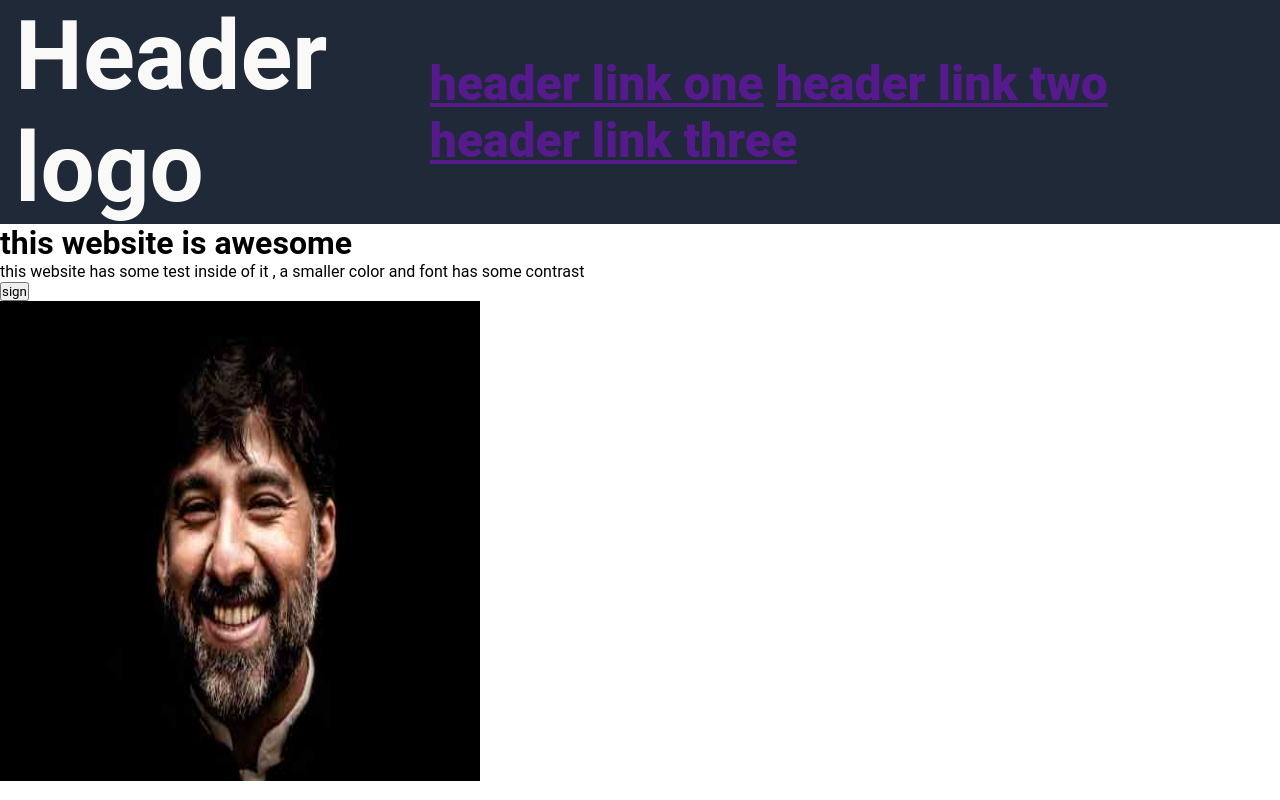
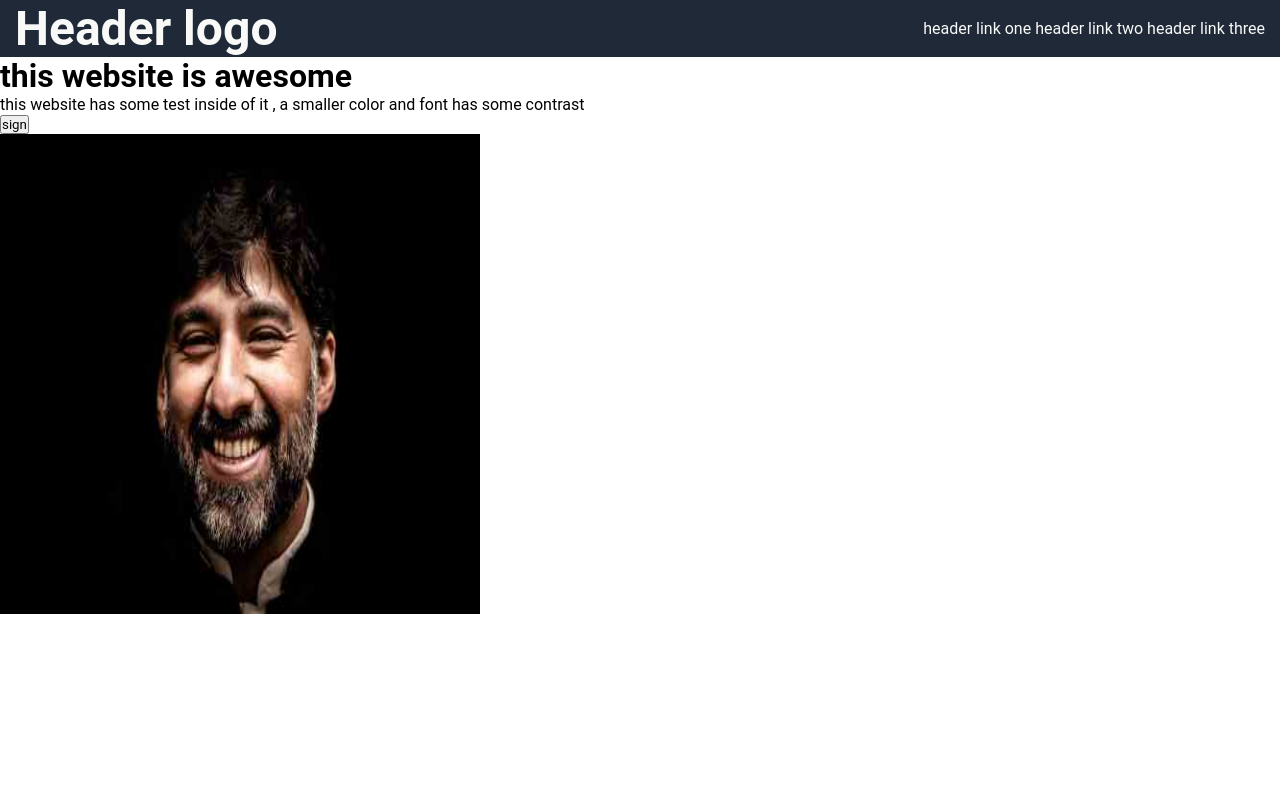
Before and after one commit to alaaaltahan/odin-landig-page, a plain HTML site: page idex.html in a window 1280 px wide. Drawn offline with Linux system fonts and the light colour scheme.

Commit message:
header logo text 24px header link color off white

```diff
--- a/style.css
+++ b/style.css
@@ -13,7 +13,14 @@ header{
     justify-content: space-between;
     background-color: #1F2937;
     color: #f9faf8 ;
-    font-size: 48px ;
-    font-weight: 900;
     padding: 0 15px ;
 }
+
+header a{
+    color: #f9faf8 ;
+    text-decoration: none;
+}
+
+.header-logo{
+    font-size: 24px;
+}
```
